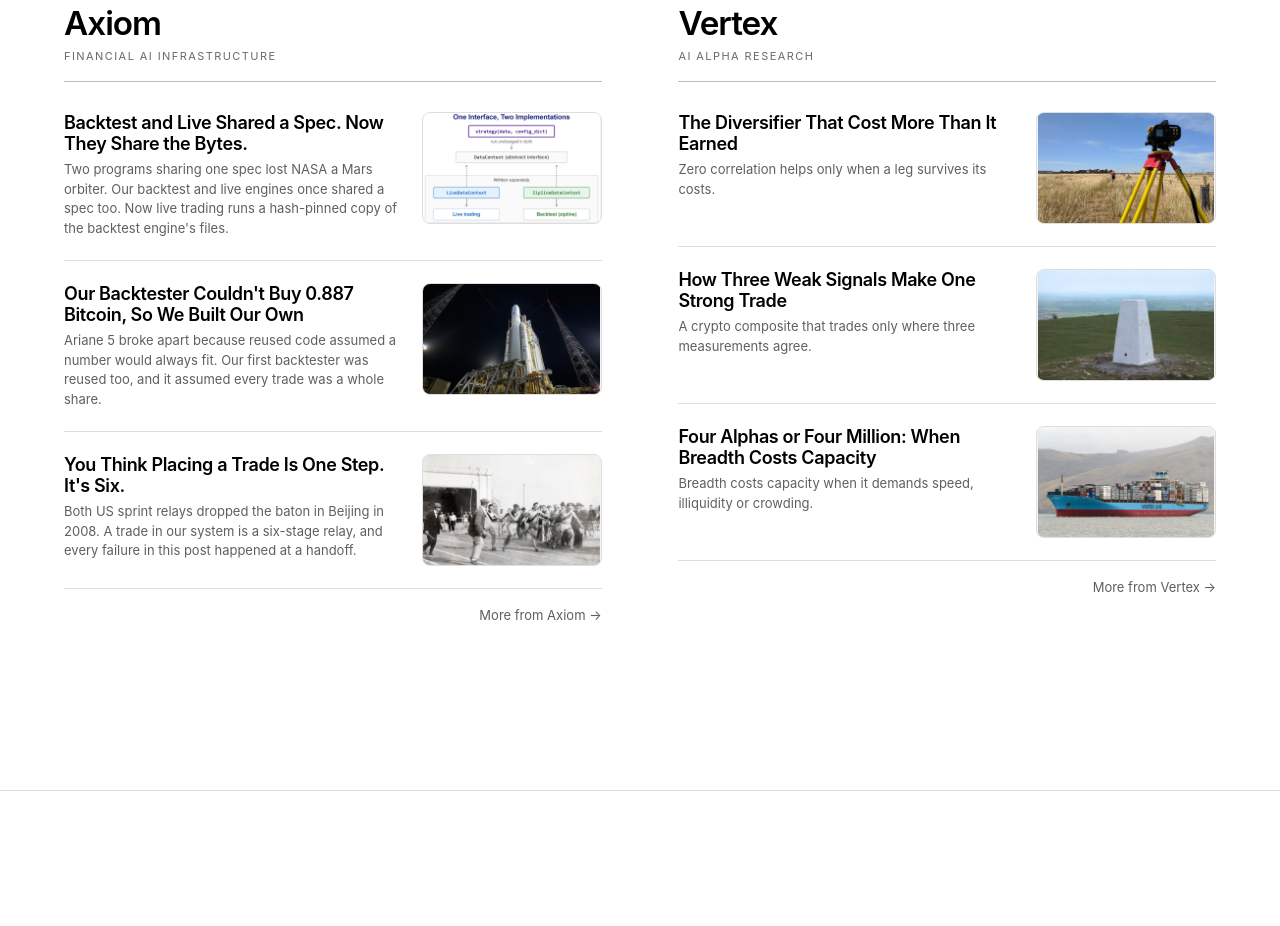
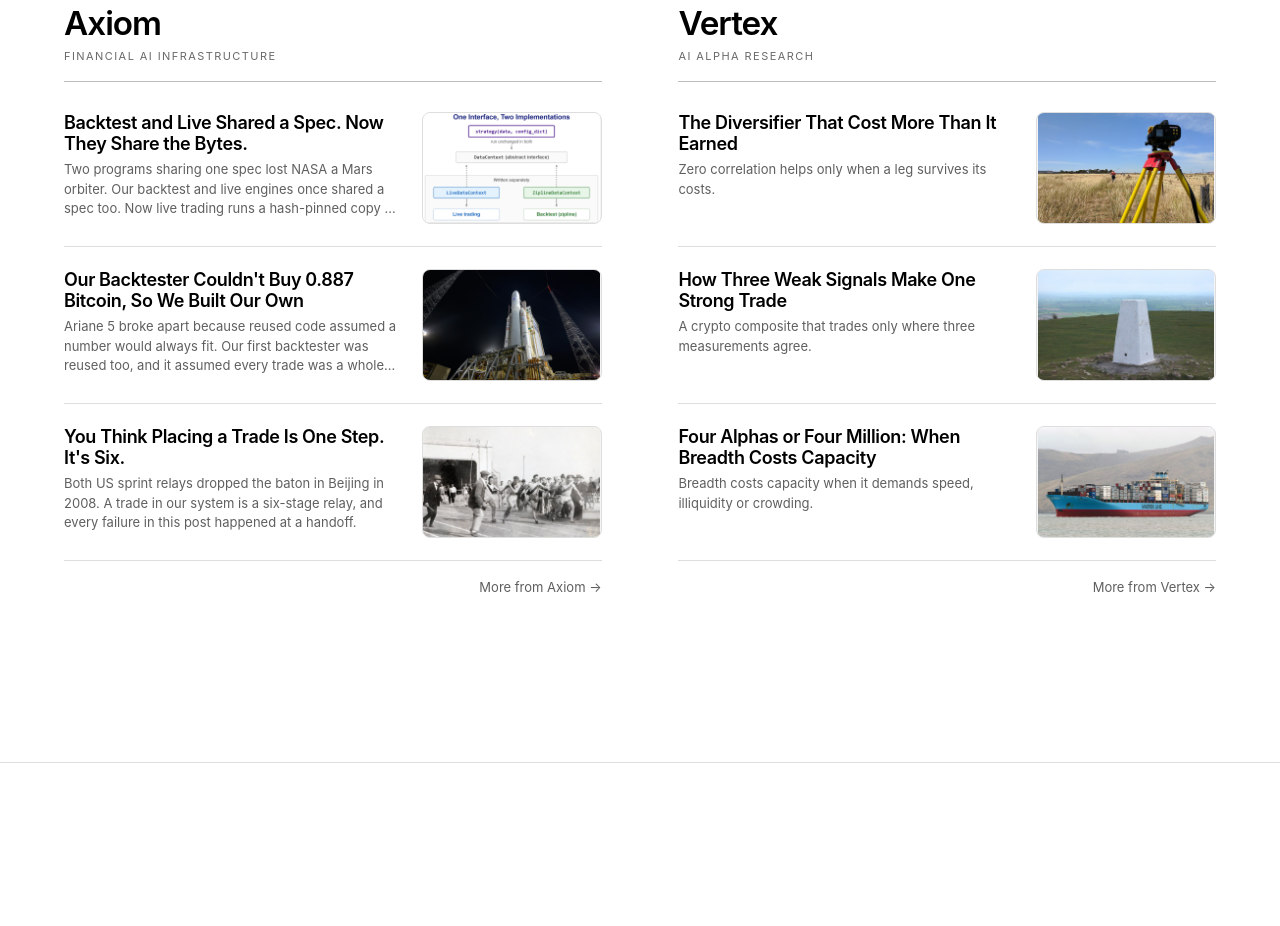
Before and after one commit to NeoMatrixAI/neomatrixai.github.io, a plain HTML site: page index.html in a window 1280 px wide. Shown: the part 1414-2340 px from the top of the page. Drawn offline with Linux system fonts and the light colour scheme.

Commit message:
fix(blog): 홈 카드 부제를 3줄로 제한
Axiom 006 부제가 4줄이라 카드가 20px 커져 Axiom 열이 Vertex 열보다
길어지고 행이 어긋났다. 부제가 3줄을 넘으면 말줄임으로 자르도록
CSS 한 군데를 고쳐 이후 글에서도 같은 어긋남이 생기지 않게 했다.

Co-Authored-By: Claude Sonnet 5.5 <noreply@anthropic.com>

```diff
--- a/index.html
+++ b/index.html
@@ -505,7 +505,10 @@
     }
 
     .blog-post-sub{
-      display:block;
+      display:-webkit-box;
+      -webkit-box-orient:vertical;
+      -webkit-line-clamp:3;
+      overflow:hidden;
       margin-top:6px;
       font-size:13px;
       line-height:1.5;
```
